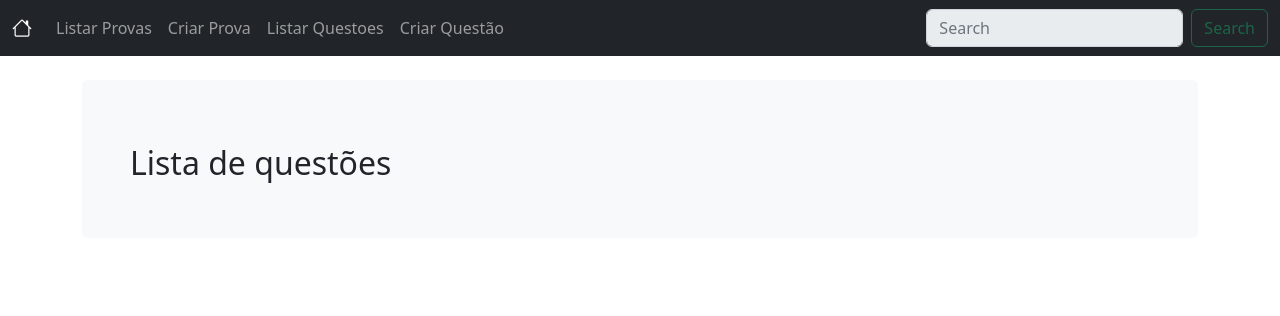
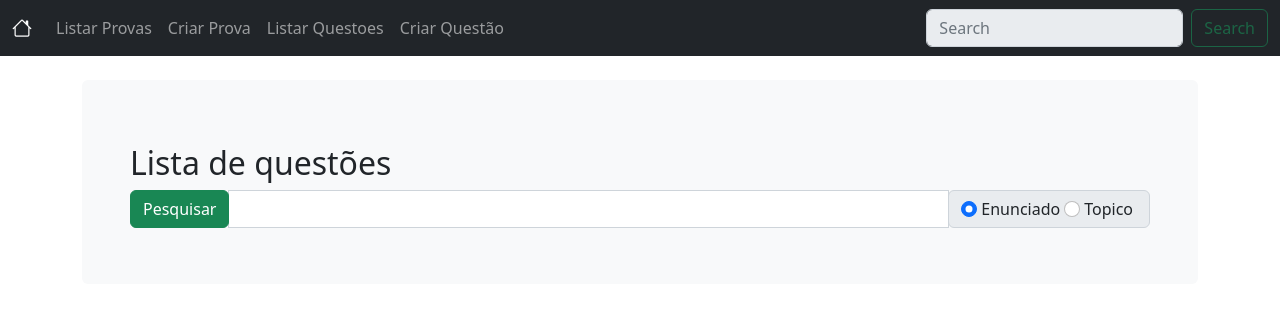
Before and after one commit to Yuri-Almir-Pinto/trabalho-banco-de-dados-noSQL, a Flask app: page /questoes/index in a window 1280 px wide. Shown: the top 316 px of the page. Run offline with Flask 3, Linux system fonts and the light colour scheme; data that the repository does not hold is empty.

Commit message:
Adicionado filtros na tela de lista de questoes

```diff
--- a/DaoQuestoes.py
+++ b/DaoQuestoes.py
@@ -94,12 +94,20 @@ def readAll ():
     return list(result)
 
 def getAllQuestoes (ids):
-    questoes = []
-    for id in ids:
-        questoes.append(ObjectId(id))
+    questoes = [ObjectId(id) for id in ids]
 
     collection = getCollection()
     result = collection.find({"_id": {
         "$in": questoes
     }})
     return list(result)
+
+def filtrarEnunciadoTags (selecionado, texto):
+    collection = getCollection()
+    if selecionado == "enunciado":
+        result = collection.find({"enunciado": {"$regex": texto, "$options": "i"}})
+    if selecionado == "topico":
+        topicos = texto.split(",")
+        result = collection.find({"topicos": {"$all": topicos}})
+
+    return list(result)
--- a/app.py
+++ b/app.py
@@ -88,10 +88,17 @@ def provas_index():
     provas = DaoProvas.readAll()
     return render_template("provas_list.html", provas=provas)
 
-@app.route("/questoes/index", methods=["GET"])
+@app.route("/questoes/index", methods=["GET", "POST"])
 def questoes_index():
-    questoes = DaoQuestoes.readAll()
-    return render_template("questoes_list.html", questoes=questoes)
+    if request.method == "GET":
+        questoes = DaoQuestoes.readAll()
+        return render_template("questoes_list.html", questoes=questoes)
+
+    selecionado = request.form.get('filtro')
+    texto = request.form.get('filtroTexto')
+    questoes = DaoQuestoes.filtrarEnunciadoTags(selecionado, texto)
+
+    return render_template("questoes_list.html", questoes = questoes)
 
 @app.route("/provas/create", methods=["GET", "POST"])
 def provas_create():
@@ -184,6 +191,5 @@ def questoes_delete(id):
         flash(f"Erro ao tentar deletar questão.", "warning")
     return redirect(url_for('questoes_index'))
 
-
 if __name__ == "__main__":
     app.run(debug=True)
--- a/templates/index.html
+++ b/templates/index.html
@@ -2,8 +2,8 @@
 {% block content %}
 <div class="container">
     <div id="jumbo" class="jumbotron">
-        <h1>INDEX</h2>
-        <p>...</p>
+        <h1>MELHOR TRABALHO DE BD2</h2>
+        <p>Merece dois A</p>
     </div>
 </div>
 {% endblock %}
--- a/templates/provas_update_create.html
+++ b/templates/provas_update_create.html
@@ -30,7 +30,7 @@
         <label for="nivel">Nível</label>
         <input {% if prova %}value="{{prova.nivel}}" {% endif %} type="text" class="form-control" name="nivel" required autocomplete="off">
         <label>Questões</label>
-        <a title="editar" class="btn btn-warning" style="width: 100%;" href="{{ url_for ('provas_redirect', idProva=prova._id, action='edit') }}">
+        <a title="editar" class="btn btn-warning" style="width: 100%;" {% if prova %}href="{{ url_for ('provas_redirect', idProva=prova._id, action='edit') }}" {% endif %}>
             <i class="bi bi-pencil-square"></i>
         </a>
         <div style="padding: 15px 0px">
--- a/templates/questoes_list.html
+++ b/templates/questoes_list.html
@@ -8,6 +8,19 @@
     <h2>Lista de questões</h2>
 
     <form action="/questoes/index" method="POST">
+
+        <div class="input-group mb-2">
+            <div class="input-group-prepend">
+                <button class="btn btn-success" type="submit">Pesquisar</button>
+            </div>
+            <input type="text" class="form-control" name="filtroTexto">
+            <div class="input-group-append">
+                <div class="input-group-text">
+                    <input checked class="form-check-input mt-0" type="radio" aria-label="Correta" name="filtro" value="enunciado" required><span style="margin: 0 4px;">Enunciado</span>
+                    <input class="form-check-input mt-0" type="radio" aria-label="Correta" name="filtro" value="topico" required><span style="margin: 0 4px;">Topico</span>
+                </div>
+            </div>
+        </div>
 
         {% for questao in questoes %}
 
```
